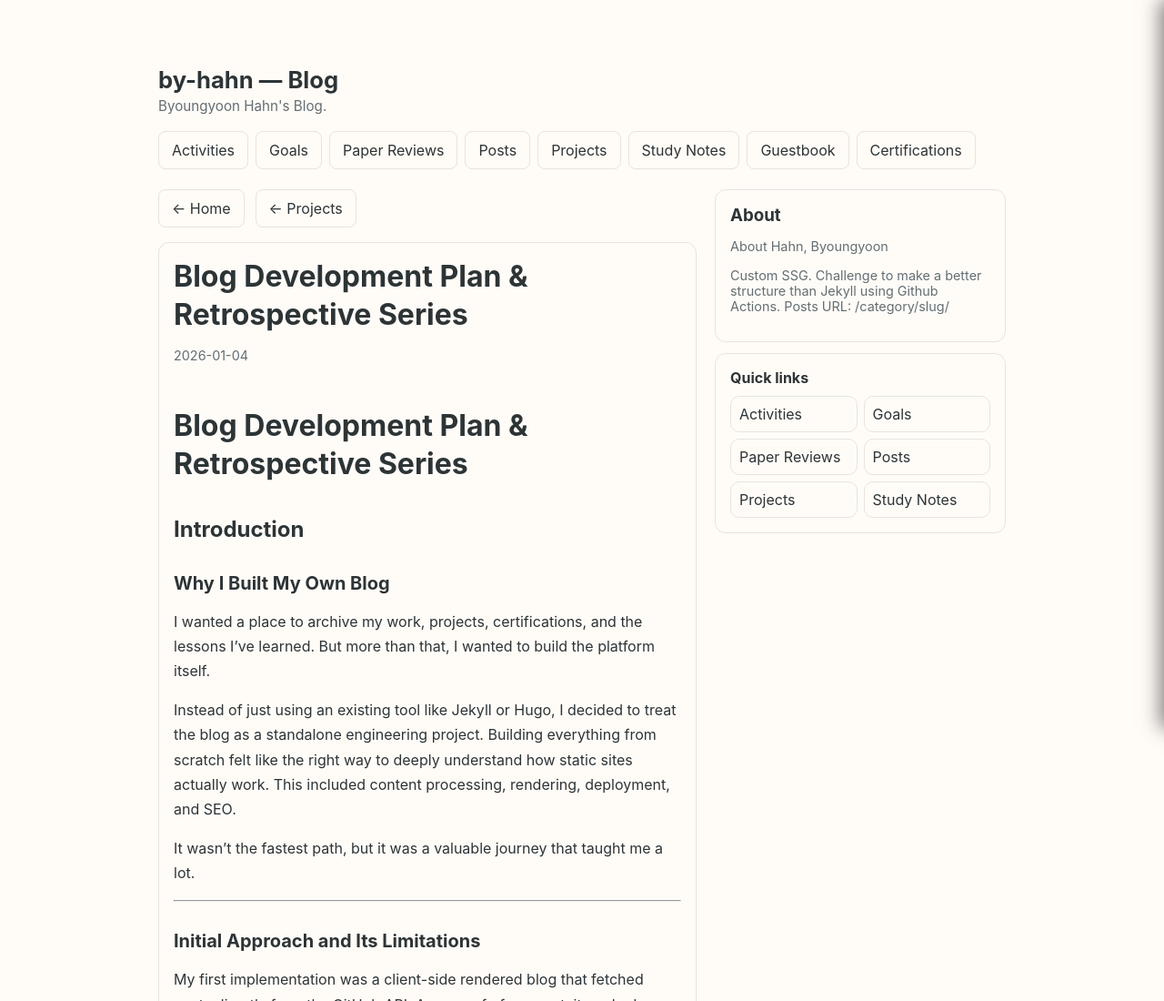
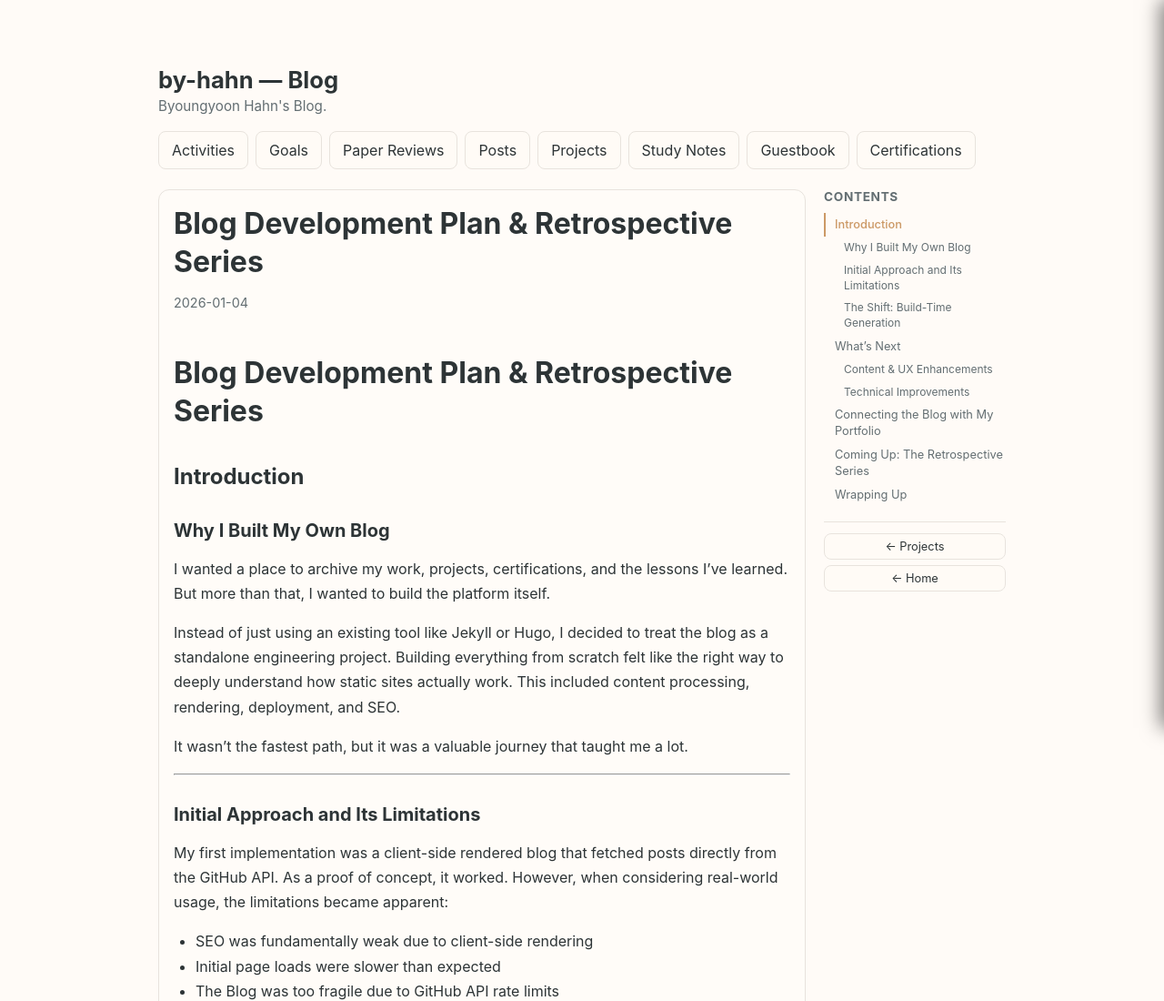
Before and after one commit to by-hahn/blog, a plain HTML site: page projects/retrospective-series-part-0/index.html in a window 1280 px wide. Shown: the top 1100 px of the page at 91% size. Drawn offline with Linux system fonts and the light colour scheme.

Commit message:
deploy: be07a9abbb4079a6fd161f5c89c6e681c73a6282

```diff
--- a/css/main.css
+++ b/css/main.css
@@ -59,6 +59,10 @@ html.theme-transitioning {
 
 * {
     box-sizing: border-box
+}
+
+html {
+    scroll-behavior: smooth
 }
 
 html,
@@ -131,6 +135,11 @@ a.btn:hover {
     grid-template-columns: 1fr 320px;
     gap: 20px;
     margin-top: 22px
+}
+
+/* Post page: narrower aside for TOC */
+.grid-post {
+    grid-template-columns: 1fr 200px;
 }
 
 .card {
@@ -321,6 +330,18 @@ a:visited {
         grid-template-columns: 1fr
     }
 
+    .grid-post {
+        grid-template-columns: 1fr
+    }
+
+    .post-aside {
+        display: none;
+    }
+
+    .mobile-toc {
+        display: block;
+    }
+
     .category-list {
         grid-template-columns: 1fr
     }
@@ -492,6 +513,98 @@ a:visited {
     }
 }
 
+/* ── Post TOC sidebar ── */
+.post-aside {
+    position: relative;
+}
+
+.toc-wrap {
+    position: sticky;
+    top: 20px;
+}
+
+.toc-title {
+    margin: 0 0 10px;
+    font-size: 0.85rem;
+    text-transform: uppercase;
+    letter-spacing: 0.05em;
+    color: var(--text-secondary);
+}
+
+.toc-list {
+    list-style: none;
+    padding: 0;
+    margin: 0 0 16px;
+}
+
+.toc-list li {
+    margin: 0;
+}
+
+.toc-link {
+    display: block;
+    padding: 4px 0 4px 10px;
+    font-size: 0.8rem;
+    line-height: 1.4;
+    color: var(--text-secondary);
+    text-decoration: none;
+    border-left: 2px solid transparent;
+    transition: all 0.2s ease;
+}
+
+.toc-link:hover {
+    color: var(--text-primary);
+    text-decoration: none;
+}
+
+.toc-link.active {
+    color: var(--accent);
+    border-left-color: var(--accent);
+    font-weight: 500;
+}
+
+.toc-link.toc-sub {
+    padding-left: 20px;
+    font-size: 0.75rem;
+}
+
+.toc-nav {
+    display: flex;
+    flex-direction: column;
+    gap: 6px;
+    padding-top: 12px;
+    border-top: 1px solid var(--border);
+}
+
+.toc-nav .btn {
+    font-size: 0.8rem;
+    padding: 6px 10px;
+    text-align: center;
+}
+
+/* Mobile TOC (inside article) */
+.mobile-toc {
+    display: none;
+    margin-bottom: 20px;
+}
+
+.mobile-toc summary {
+    cursor: pointer;
+    font-size: 0.9rem;
+    font-weight: 600;
+    color: var(--text-secondary);
+    padding: 8px 0;
+}
+
+.mobile-toc .toc-list {
+    margin-top: 8px;
+}
+
+.mobile-toc .toc-link {
+    font-size: 0.85rem;
+    padding: 5px 0 5px 10px;
+}
+
 /* Theme Toggle Link */
 #theme-toggle {
     color: var(--accent);
--- a/js/theme.js
+++ b/js/theme.js
@@ -49,7 +49,7 @@ document.addEventListener('DOMContentLoaded', () => {
                 setTimeout(() => {
                     html.classList.remove('theme-transitioning');
                 }, 400);
-            }, 100);
+            }, 0);
         });
     }
 
--- a/projects/retrospective-series-part-0/index.html
+++ b/projects/retrospective-series-part-0/index.html
@@ -48,19 +48,16 @@
             <a class="btn" href="/certifications">Certifications</a>
         </nav>
 
-        <div class="grid">
+        <div class="grid grid-post">
             <main>
-                <div style="display:flex; gap:12px; align-items:center; margin-bottom:16px; flex-wrap:wrap;">
-                    <a href="/" class="btn">← Home</a>
-                    <a href="/projects/" class="btn">← Projects</a>
-                </div>
-
                 <article class="card">
                     <h1 style="margin-top:0">Blog Development Plan &amp; Retrospective Series</h1>
                     <div class="muted" style="margin-bottom: 16px;">2026-01-04</div>
+                    <!-- Mobile TOC (visible on tablet/mobile) -->
+                    <details class="mobile-toc"><summary>📑 Table of Contents</summary><ul class="toc-list"><li><a href="#introduction" class="toc-link">Introduction</a></li><li><a href="#why-i-built-my-own-blog" class="toc-link toc-sub">Why I Built My Own Blog</a></li><li><a href="#initial-approach-and-its-limitations" class="toc-link toc-sub">Initial Approach and Its Limitations</a></li><li><a href="#the-shift-build-time-generation" class="toc-link toc-sub">The Shift: Build-Time Generation</a></li><li><a href="#whats-next" class="toc-link">What’s Next</a></li><li><a href="#content-amp-ux-enhancements" class="toc-link toc-sub">Content &amp; UX Enhancements</a></li><li><a href="#technical-improvements" class="toc-link toc-sub">Technical Improvements</a></li><li><a href="#connecting-the-blog-with-my-portfolio" class="toc-link">Connecting the Blog with My Portfolio</a></li><li><a href="#coming-up-the-retrospective-series" class="toc-link">Coming Up: The Retrospective Series</a></li><li><a href="#wrapping-up" class="toc-link">Wrapping Up</a></li></ul></details>
                     <div class="post-body"><h1>Blog Development Plan &amp; Retrospective Series</h1>
-<h2>Introduction</h2>
-<h3>Why I Built My Own Blog</h3>
+<h2 id="introduction">Introduction</h2>
+<h3 id="why-i-built-my-own-blog">Why I Built My Own Blog</h3>
 <p>I wanted a place to archive my work, projects, certifications, and the lessons I’ve learned.
 But more than that, I wanted to build the platform itself.</p>
 <p>Instead of just using an existing tool like Jekyll or Hugo, I decided to treat
@@ -69,7 +66,7 @@ like the right way to deeply understand how static sites actually work.
 This included content processing, rendering, deployment, and SEO.</p>
 <p>It wasn’t the fastest path, but it was a valuable journey that taught me a lot.</p>
 <hr>
-<h3>Initial Approach and Its Limitations</h3>
+<h3 id="initial-approach-and-its-limitations">Initial Approach and Its Limitations</h3>
 <p>My first implementation was a client-side rendered blog that fetched posts directly
 from the GitHub API. As a proof of concept, it worked. However, when considering real-world
 usage, the limitations became apparent:</p>
@@ -81,7 +78,7 @@ usage, the limitations became apparent:</p>
 </ul>
 <p>This approach helped me validate the idea, but it wasn’t something I wanted to scale long-term.</p>
 <hr>
-<h3>The Shift: Build-Time Generation</h3>
+<h3 id="the-shift-build-time-generation">The Shift: Build-Time Generation</h3>
 <p>To address these issues, I redesigned the architecture around build-time generation:</p>
 <ul>
 <li>
@@ -100,10 +97,10 @@ Markdown files are converted into fully static HTML at build time.</p>
 <li>Zero runtime dependencies on external APIs</li>
 </ul>
 <hr>
-<h2>What’s Next</h2>
+<h2 id="whats-next">What’s Next</h2>
 <p>With the core architecture in place, the next phase focuses on polish, readability,
 and long-term extensibility.</p>
-<h3>Content &amp; UX Enhancements</h3>
+<h3 id="content-amp-ux-enhancements">Content &amp; UX Enhancements</h3>
 <p><strong>1. Guestbook</strong></p>
 <ul>
 <li>A lightweight guestbook powered by Giscus</li>
@@ -124,7 +121,7 @@ and long-term extensibility.</p>
 <li>Full-text search across all posts</li>
 <li>Essential as content volume grows</li>
 </ul>
-<h3>Technical Improvements</h3>
+<h3 id="technical-improvements">Technical Improvements</h3>
 <p>⭐ <strong>[Core Focus] Markdown → HTML Rendering &amp; Design Improvements</strong></p>
 <ul>
 <li>Improved typography for long-form technical writing</li>
@@ -151,7 +148,7 @@ and long-term extensibility.</p>
 <li>Fixing edge cases discovered after deployment</li>
 </ul>
 <hr>
-<h2>Connecting the Blog with My Portfolio</h2>
+<h2 id="connecting-the-blog-with-my-portfolio">Connecting the Blog with My Portfolio</h2>
 <p>While this blog is a standalone project, my portfolio site remains the primary entry
 point. One of my goals is to make the two feel naturally connected while keeping their architectures independent.</p>
 <p>⭐ <strong>[Core Focus] Portfolio-Blog Integration</strong></p>
@@ -163,7 +160,7 @@ point. One of my goals is to make the two feel naturally connected while keeping
 </ul>
 <p>This approach keeps both sites fast, simple, and loosely coupled.</p>
 <hr>
-<h2>Coming Up: The Retrospective Series</h2>
+<h2 id="coming-up-the-retrospective-series">Coming Up: The Retrospective Series</h2>
 <p>I’m planning a short retrospective series (around five posts) that dives deeper into
 the technical side of this project:</p>
 <p>(TBD)</p>
@@ -177,7 +174,7 @@ the technical side of this project:</p>
 <p>Each post will focus on real decisions, trade-offs, and mistakes.
 Not just the final result.</p>
 <hr>
-<h2>Wrapping Up</h2>
+<h2 id="wrapping-up">Wrapping Up</h2>
 <p>Building this blog from scratch required more effort than using an existing framework,
 but it paid off.</p>
 <p>I now have:</p>
@@ -194,23 +191,13 @@ I built it that way.</p>
                 </article>
             </main>
 
-            <aside>
-                <div class="card">
-                    <h3 style="margin:0 0 8px">About</h3>
-                    <p class="muted">About Hahn, Byoungyoon</p>
-                    <p class="muted">Custom SSG. Challenge to make a better structure than Jekyll using Github Actions.
-                        Posts URL: /category/slug/</p>
-                </div>
-
-                <div class="card" style="margin-top:12px" id="quicklinks-card">
-                    <h4 style="margin:0 0 8px">Quick links</h4>
-                    <div class="category-list" id="quicklinks">
-                        <a class="cat" href="/activities">Activities</a>
-                        <a class="cat" href="/goals">Goals</a>
-                        <a class="cat" href="/paper-reviews">Paper Reviews</a>
-                        <a class="cat" href="/posts">Posts</a>
-                        <a class="cat" href="/projects">Projects</a>
-                        <a class="cat" href="/study-notes">Study Notes</a>
+            <aside class="post-aside">
+                <div class="toc-wrap">
+                    <h4 class="toc-title">Contents</h4>
+                    <ul class="toc-list"><li><a href="#introduction" class="toc-link">Introduction</a></li><li><a href="#why-i-built-my-own-blog" class="toc-link toc-sub">Why I Built My Own Blog</a></li><li><a href="#initial-approach-and-its-limitations" class="toc-link toc-sub">Initial Approach and Its Limitations</a></li><li><a href="#the-shift-build-time-generation" class="toc-link toc-sub">The Shift: Build-Time Generation</a></li><li><a href="#whats-next" class="toc-link">What’s Next</a></li><li><a href="#content-amp-ux-enhancements" class="toc-link toc-sub">Content &amp; UX Enhancements</a></li><li><a href="#technical-improvements" class="toc-link toc-sub">Technical Improvements</a></li><li><a href="#connecting-the-blog-with-my-portfolio" class="toc-link">Connecting the Blog with My Portfolio</a></li><li><a href="#coming-up-the-retrospective-series" class="toc-link">Coming Up: The Retrospective Series</a></li><li><a href="#wrapping-up" class="toc-link">Wrapping Up</a></li></ul>
+                    <div class="toc-nav">
+                        <a href="/projects/" class="btn">← Projects</a>
+                        <a href="/" class="btn">← Home</a>
                     </div>
                 </div>
             </aside>
@@ -299,6 +286,32 @@ I built it that way.</p>
             }
         })();
     </script>
+
+    <!-- TOC Scroll Spy -->
+    <script>
+        (function () {
+            const tocLinks = document.querySelectorAll('.toc-link');
+            if (!tocLinks.length) return;
+
+            const headingIds = Array.from(tocLinks).map(a => a.getAttribute('href').slice(1));
+            const headings = headingIds.map(id => document.getElementById(id)).filter(Boolean);
+            if (!headings.length) return;
+
+            const observer = new IntersectionObserver((entries) => {
+                entries.forEach(entry => {
+                    if (entry.isIntersecting) {
+                        tocLinks.forEach(link => link.classList.remove('active'));
+                        document.querySelectorAll('.toc-link[href="#' + entry.target.id + '"]')
+                            .forEach(link => link.classList.add('active'));
+                    }
+                });
+            }, {
+                rootMargin: '-10% 0px -75% 0px'
+            });
+
+            headings.forEach(h => observer.observe(h));
+        })();
+    </script>
 </body>
 
 </html>
```
Also changed, not shown: activities/test/index.html (+35 -22 lines), certifications/test/index.html (+35 -22 lines), goals/test/index.html (+35 -22 lines), paper-reviews/test/index.html (+35 -22 lines), posts/test/index.html (+35 -22 lines), sitemap.xml (+9 -9 lines), study-notes/test/index.html (+35 -22 lines).
